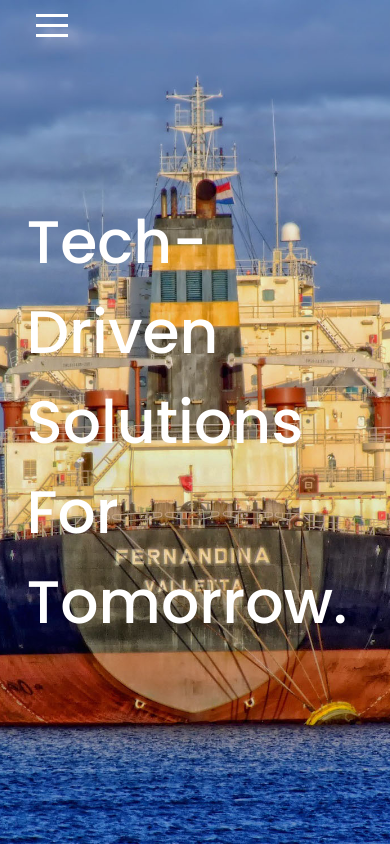
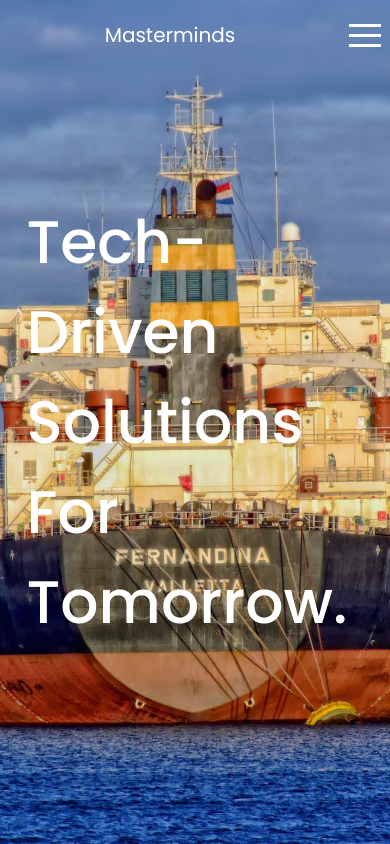
Before and after one commit to kennsawyerr/masterminds-site, a React (Vite) app: page / in a window 390 px wide. Shown: the top 844 px of the page. Built offline with nearby package versions, Linux system fonts and the light colour scheme.

Commit message:
floating-nav is misbehaving

```diff
--- a/src/App.css
+++ b/src/App.css
@@ -355,7 +355,9 @@ body {
 .nav-flex {
   margin: 0 auto;
   width: 100%;
-  /* max-width: 1200px; */
+  background: rgba(255, 255, 255, 0.3);
+  backdrop-filter: blur(10px);
+
   display: flex;
   align-items: center;
   justify-content: space-between;
@@ -364,11 +366,15 @@ body {
 .logo {
   color: white;
   font-size: var(--v);
+  display: flex;
+  justify-content: space-evenly;
+  width: 100%;
 }
 
+/* for logo to have a nice transparent bg but be seperate from navbar on mobile i removed the background from here */
 .menubar {
-  background: rgba(255, 255, 255, 0.3);
-  backdrop-filter: blur(10px);
+  /* background: rgba(255, 255, 255, 0.3);
+  backdrop-filter: blur(10px); */
   display: flex;
   justify-content: space-evenly;
   width: 100%;
@@ -572,7 +578,7 @@ img {
   background-color: black;
 }
 
-.bg-black{
+.bg-black {
   background-color: black;
 }
 
@@ -682,7 +688,7 @@ a {
     color: black;
     left: 0;
     right: 0;
-    top: 100px;
+    top: 70px;
     max-width: 100%;
     transition: 0.5s;
   }
@@ -695,11 +701,16 @@ a {
     display: grid;
     grid-template-columns: 1fr 1fr;
   }
-  .container,
-  .nav-flex {
+  .container {
     max-width: 600px;
+
     width: 100%;
     margin: 0 auto;
+  }
+
+  .nav-flex {
+    background: unset;
+    backdrop-filter: blur(0px);
   }
 
   #hamburger-menu {
@@ -738,6 +749,29 @@ a {
     width: 100%;
     max-width: 400px;
     margin: 0 auto;
+  }
+
+   /* navigation- floating nav */
+  .floating-nav {
+    /* display: flex; */
+    position: fixed;
+    /* top: 48px; */
+    right: 10%;
+    left: 10%;
+    top: 370px;
+  }
+  .nav-cards {
+    width: 300px;
+    padding: 10px;
+    background-color: white;
+    /* border: 2px solid; */
+    display: flex;
+    flex-direction: column;
+    min-height: fit-content;
+  }
+
+  .nav-cards:nth-child(1) {
+    display: none;
   }
 }
 
@@ -783,25 +817,55 @@ a {
     color: black;
     left: 0;
     right: 0;
-    top: 100px;
+    top: 70px;
     max-width: 100%;
     transition: 0.5s;
   }
 
   .logo {
     font-size: 20px;
-    padding: 40px 0;
+    padding: 20px 0;
   }
 
   footer .logo {
     padding: 40px 0px 0px;
   }
 
-  .container,
-  .nav-flex {
+  .container {
     max-width: 337px;
     width: 100%;
     margin: 0 auto;
+  }
+
+  .nav-flex {
+    width: 100%;
+  }
+
+  /* navigation- floating nav */
+  .floating-nav {
+    /* display: flex; */
+    top: 370px;
+    position: fixed;
+
+    right: 10%;
+    left: 10%;
+  }
+  .nav-cards {
+    width: 300px;
+    padding: 10px;
+    background-color: white;
+    /* border: 2px solid; */
+    display: flex;
+    flex-direction: column;
+    min-height: fit-content;
+  }
+
+  .nav-cards:nth-child(1) {
+    display: none;
+  }
+
+  .nav-cards img {
+    display: none;
   }
 
   #hamburger-menu {
@@ -1203,7 +1267,6 @@ nav img {
   box-shadow: 0px 4px 10px rgba(0, 0, 0, 0.1);
 }
 
-
 /* about page */
 
 .about-us {
--- a/src/components/Header.jsx
+++ b/src/components/Header.jsx
@@ -1,4 +1,5 @@
 import { Twirl as Hamburger } from "hamburger-react";
+import { ChevronRight } from "lucide-react";
 import { useState, useRef, useEffect } from "react";
 const Header = () => {
   const [isOpen, setOpen] = useState(false);
@@ -43,10 +44,10 @@ const Header = () => {
     <>
       <section className={color ? "header bg-black" : "header"}>
         <div className="nav-flex">
+
+            <div className="logo">Masterminds</div>
+
           <ul className={`menubar ${isOpen ? "flex" : "collapse-nav"}`}>
-            <li>
-              <div className="logo">Masterminds</div>
-            </li>
             <li>
               <a href="">Home</a>{" "}
             </li>
@@ -66,11 +67,13 @@ const Header = () => {
               onClick={() => setIsRecOpen(!isRecOpen)}
             >
               Company
+              {/* style chevron to rotate when isRecOpen
+              remove the padding from it  */}
+              <span><ChevronRight/></span>
             </li>
           </ul>
 
           <section
-
             ref={sidebarRef}
             className={`floating-nav ${
               isRecOpen ? "isOpenStyle" : "isNotOpenStyle"
```
